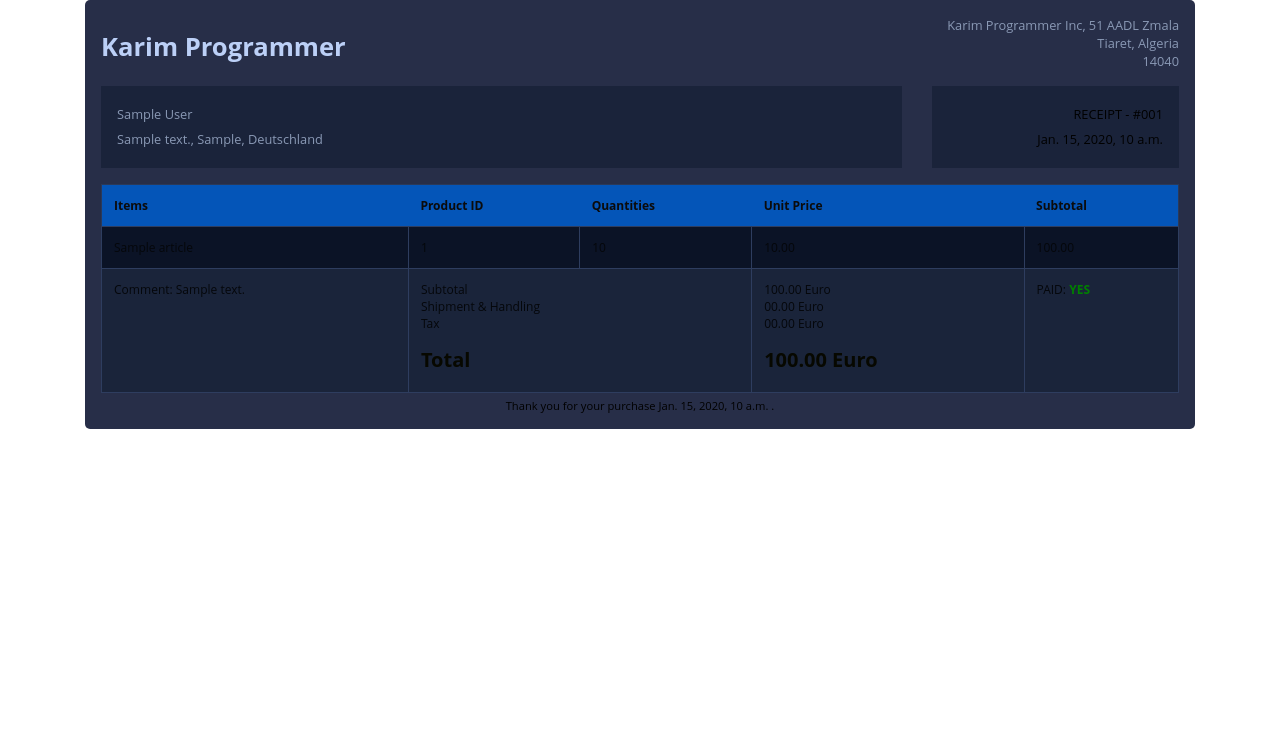
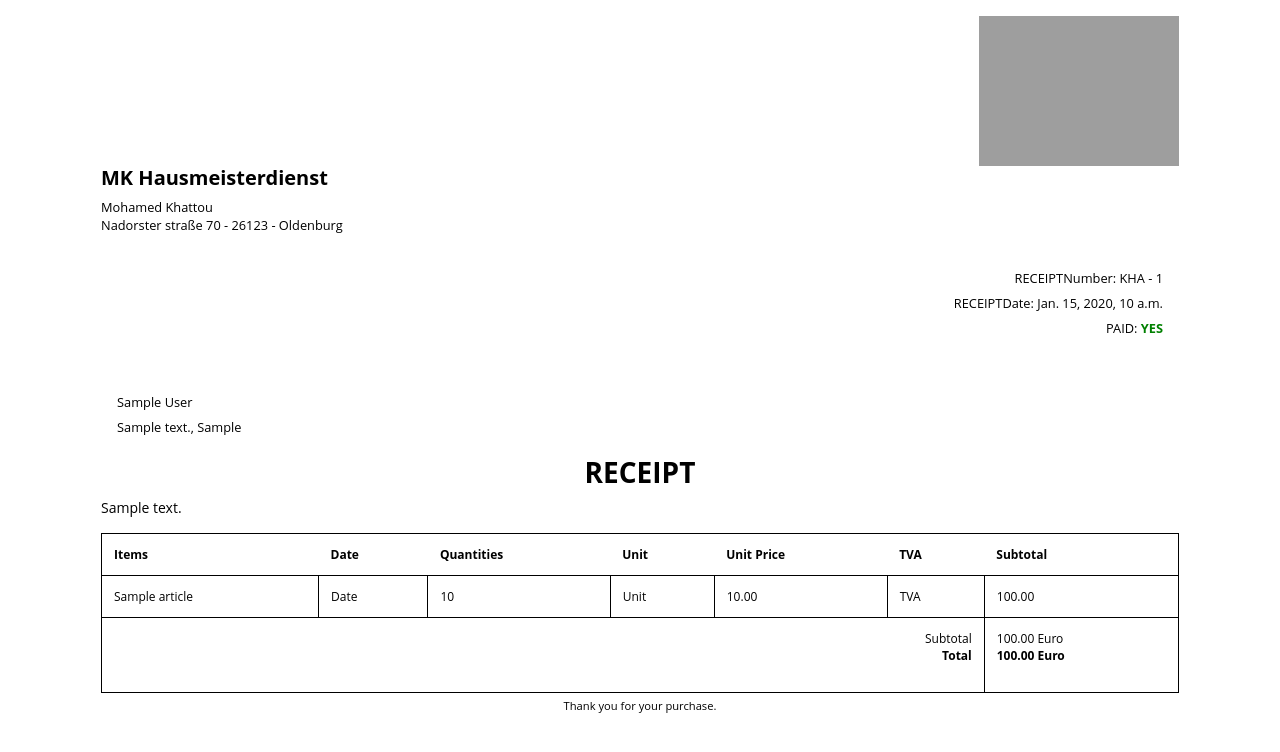
Before and after one commit to AbouYounes/django_invoice_manager, a Django app: template templates/invoice-pdf.html in a window 1280 px wide. Shown: the top 752 px of the page. Run offline with Django 5.2, Linux system fonts and the light colour scheme; tables that the repository leaves empty hold one stand-in row (values such as "Sample post"); the template is opened without the code that fills it: values that come from a table or form of the project are taken from there, most other values are stand-ins (such as "Sample title", 1, 10 or a date in 2020); grey boxes are pictures that could not be loaded.

Commit message:
modify invoice visualusatio html and pdf

```diff
--- a/templates/invoice-pdf.html
+++ b/templates/invoice-pdf.html
@@ -29,7 +29,7 @@
             display: inline-block;
             font-size: 1.6rem;
             font-weight: 700;
-            color: #bcd0f7;
+            color: #000000;
         }
 
         .invoice-container .invoice-header .invoice-logo img {
@@ -38,7 +38,7 @@
 
         .invoice-container .invoice-header address {
             font-size: 0.8rem;
-            color: #8a99b5;
+            color: #000000;
             margin: 0;
         }
 
@@ -46,7 +46,7 @@
             margin: 1rem 0 0 0;
             padding: 1rem;
             line-height: 180%;
-            background-color: #1a233a;
+            background-color: #ffffff;
         }
 
         .invoice-container .invoice-details .invoice-num {
@@ -67,7 +67,7 @@
         .invoice-status {
             text-align: center;
             padding: 1rem;
-            background: #272e48;
+            background: #ffffff;
             -webkit-border-radius: 4px;
             -moz-border-radius: 4px;
             border-radius: 4px;
@@ -80,7 +80,7 @@
 
         .invoice-status h5.status-title {
             margin: 0 0 0.8rem 0;
-            color: #8a99b5;
+            color: #000000;
         }
 
         .invoice-status p.status-type {
@@ -94,7 +94,7 @@
             margin: 0 0 1rem 0;
             display: inline-block;
             padding: 1rem;
-            background-color: #1a233a;
+            background-color: #ffffff;
             -webkit-border-radius: 50px;
             -moz-border-radius: 50px;
             border-radius: 50px;
@@ -111,7 +111,7 @@
         }
 
         .card {
-            background: #272E48;
+            background: #ffffff;
             -webkit-border-radius: 5px;
             -moz-border-radius: 5px;
             border-radius: 5px;
@@ -120,38 +120,38 @@
         }
 
         .custom-table {
-            border: 1px solid #2b3958;
+            border: 1px solid #000000;
         }
 
         .custom-table thead {
-            background-color: #0455b8;
+            background-color: #ffffff;
         }
 
         .custom-table thead th {
             border: 0;
-            color: #0b0b0b;
+            color: #000000;
         }
 
         .custom-table>tbody tr:hover {
-            background-color: #172033;
+            background-color: #ffffff;
         }
 
         .custom-table>tbody tr:nth-of-type(even) {
-            background-color: #1a243a;
+            background-color: #ffffff;
         }
 
         .custom-table>tbody td {
-            border: 1px solid #2e3d5f;
+            border: 1px solid #000000;
         }
 
         .table {
-            background-color: #0b1326;
-            color: #05070b;
+            background-color: #ffffff;
+            color: #000000;
             font-size: .75rem;
         }
 
         .text-success {
-            color: #070800 !important;
+            color: #000000 !important;
         }
 
         .custom-actions-btns {
@@ -175,19 +175,25 @@
                     <div class="card-body p-0">
                         <div class="invoice-container">
                             <div class="invoice-header">
+                                <!-- Row start -->
+    						<div class="row gutters">
+
+								<div class="col-xl-12 col-lg-12 col-md-12 col-sm-12 d-flex justify-content-end">
+									<img src="..\staticfiles\images\mk_hm.jpg" alt="HTML tutorial  align-items-center" style="width:200px;height:150px;">
+								</div>
+
+    						</div>
+    						<!-- Row end -->
 
                                 <!-- Row start -->
     						<div class="row gutters">
-                                    <div class="col-xl-6 col-lg-6 col-md-6 col-sm-6">
-                                        <a href="Karimprogrammeur.com" class="invoice-logo">
-                                            Karim Programmer
-                                        </a>
-                                    </div>
-                                    <div class="col-lg-6 col-md-6 col-sm-6">
-                                        <address class="text-right">
-                                            Karim Programmer Inc, 51 AADL Zmala<br>
-                                            Tiaret, Algeria<br>
-                                            14040
+								<div class="col-xl-12 col-lg-3 col-md-3 col-sm-3">
+									<h5 href="Karimprogrammeur.com" class="text-success"><strong>MK Hausmeisterdienst</strong></h5>
+								</div><br>
+								<div class="col-xl-12 col-lg-6 col-md-6 col-sm-6">
+									<address class="text-left">
+										Mohamed Khattou<br>
+										Nadorster straße 70 - 26123 - Oldenburg<br>
 									</address>
 								</div>
 							</div>
@@ -195,21 +201,33 @@
 
     						<!-- Row start -->
     						<div class="row gutters">
-                                    <div class="col-xl-9 col-lg-9 col-md-12 col-sm-12 col-12">
+								<div class="col-xl-12 col-lg-3 col-md-12 col-sm-12 col-12">
+    								<div class="invoice-details">
+    									<div class="invoice-num" >
+											<div class="text-right">{{obj.get_invoice_type_display}}Number: KHA - {{obj.id}}</div>
+    										<div>{{obj.get_invoice_type_display}}Date: {{obj.invoice_date_time}}</div>
+											{% trans 'PAID' %}:
+                                                {% if obj.paid  %}
+                                                <strong style="color: green;">{% trans 'YES' %}</strong>
+                                                {% else %}
+                                                <strong style="color: red;">{% trans 'NO' %}</strong>
+                                            {% endif %}
+    									</div>
+    								</div>
+    							</div>
+    							<div class="col-xl-12 col-lg-9 col-md-12 col-sm-12 col-12">
     								<div class="invoice-details">
     									<address>
     										{{obj.customer.name}}<br>
-                                                {{obj.customer.address}}, {{obj.customer.city}}, Deutschland
+    										{{obj.customer.address}}, {{obj.customer.city}}
     									</address>
     								</div>
     							</div>
-                                    <div class="col-xl-3 col-lg-3 col-md-12 col-sm-12 col-12">
-                                        <div class="invoice-details">
-                                            <div class="invoice-num">
-                                                <div>{{obj.get_invoice_type_display}} - #00{{obj.id}}</div>
-                                                <div>{{obj.invoice_date_time}}</div>
+								<div class="col-xl-12 col-lg-6 col-md-6 col-sm-6 text-center">
+									<h3 class="text-success"><strong>{{obj.get_invoice_type_display}}</strong></h3>
 								</div>
-                                        </div>
+								<div class="col-xl-12 col-lg-6 col-md-6 col-sm-6 text-center">
+									<div class="text-left">{{obj.comments}}</div>
 								</div>
     						</div>
     						<!-- Row end -->
@@ -222,82 +240,42 @@
     						<div class="row gutters">
     							<div class="col-lg-12 col-md-12 col-sm-12">
     								<div class="table-responsive">
-                                            <table class="table custom-table m-0">
+    									<table class="table custom-table m-0" >
     										<thead>
     											<tr>
     												<th>{% trans 'Items' %}</th>
-                                                        <th>{% trans 'Product ID' %}</th>
+													<th>{% trans 'Date' %}</th>
 													<th>{% trans 'Quantities' %}</th>
+													<th>{% trans 'Unit' %}</th>
 													<th>{% trans 'Unit Price' %}</th>
+													<th>{% trans 'TVA' %}</th>
 													<th>{% trans 'Subtotal' %}</th>
     											</tr>
     										</thead>
     										<tbody>
                                               {% for article in articles %}
-
     											<tr>
-
-
-
-                                                        <td>
-                                                            {{ article.name }}
-
-                                                        </td>
-
-                                                        <td>
-                                                            {{ article.id }}
-
-                                                        </td>
-
-                                                        <td>
-                                                            {{ article.quantity }}
-
-                                                        </td>
-
-                                                        <td>
-                                                            {{ article.unit_price }}
-
-                                                        </td>
-
-                                                        <td>
-                                                            {{ article.get_total }}
-
-                                                        </td>
-
-
-
+                                                    <td c>{{ article.name }}</td>
+													<td>Date</td>
+													<td>{{ article.quantity }}</td>
+													<td>Unit</td>
+													<td>{{ article.unit_price }}</td>
+													<td>TVA</td>
+													<td>{{ article.get_total }}</td>
     											</tr>
                                                {% endfor %}
-
-
     											<tr>
-                                                        <td>{% trans 'Comment' %}: {{obj.comments}}</td>
-                                                        <td colspan="2">
+    												<td colspan="6" class="text-right" >
 														<p>
 															{% trans 'Subtotal' %}<br>
-                                                                {% trans 'Shipment' %} &amp; {% trans 'Handling' %}<br>
-                                                                {% trans 'Tax' %}<br>
+															<strong>{% trans 'Total' %}</strong>
 														</p>
-                                                            <h5 class="text-success"><strong>{% trans 'Total' %}</strong></h5>
     												</td>
     												<td>
     													<p>
     														{{obj.get_total}} Euro<br>
-                                                                00.00 Euro<br>
-                                                                00.00 Euro<br>
+															<strong>{{obj.get_total}} Euro</strong>
     													</p>
-                                                            <h5 class="text-success"><strong>{{obj.get_total}} Euro</strong></h5>
-                                                        </td>
-                                                        <td>
-                                                            {% trans 'PAID' %}:
-
-                                                            {% if obj.paid  %}
-
-                                                               <strong style="color: green;">{% trans 'YES' %}</strong>
-                                                            {% else %}
-                                                                <strong style="color: red;">{% trans 'NO' %}</strong>
-
-                                                            {% endif %}
     												</td>
                                                 </tr>
     										</tbody>
@@ -310,7 +288,7 @@
     					</div>
 
     					<div class="invoice-footer">
-                                {% trans 'Thank you for your purchase' %} {{date}} .
+    						{% trans 'Thank you for your purchase' %}.
     					</div>
 
                         </div>
@@ -322,4 +300,5 @@
 
 
 </body>
+
 </html>
```
Also changed, not shown: templates/invoice-template.html (+45 -82 lines), templates/invoice.html (+45 -73 lines), templates/index.html (indentation only), 1 other file. Lines whose indentation alone changed are shown as unchanged.
